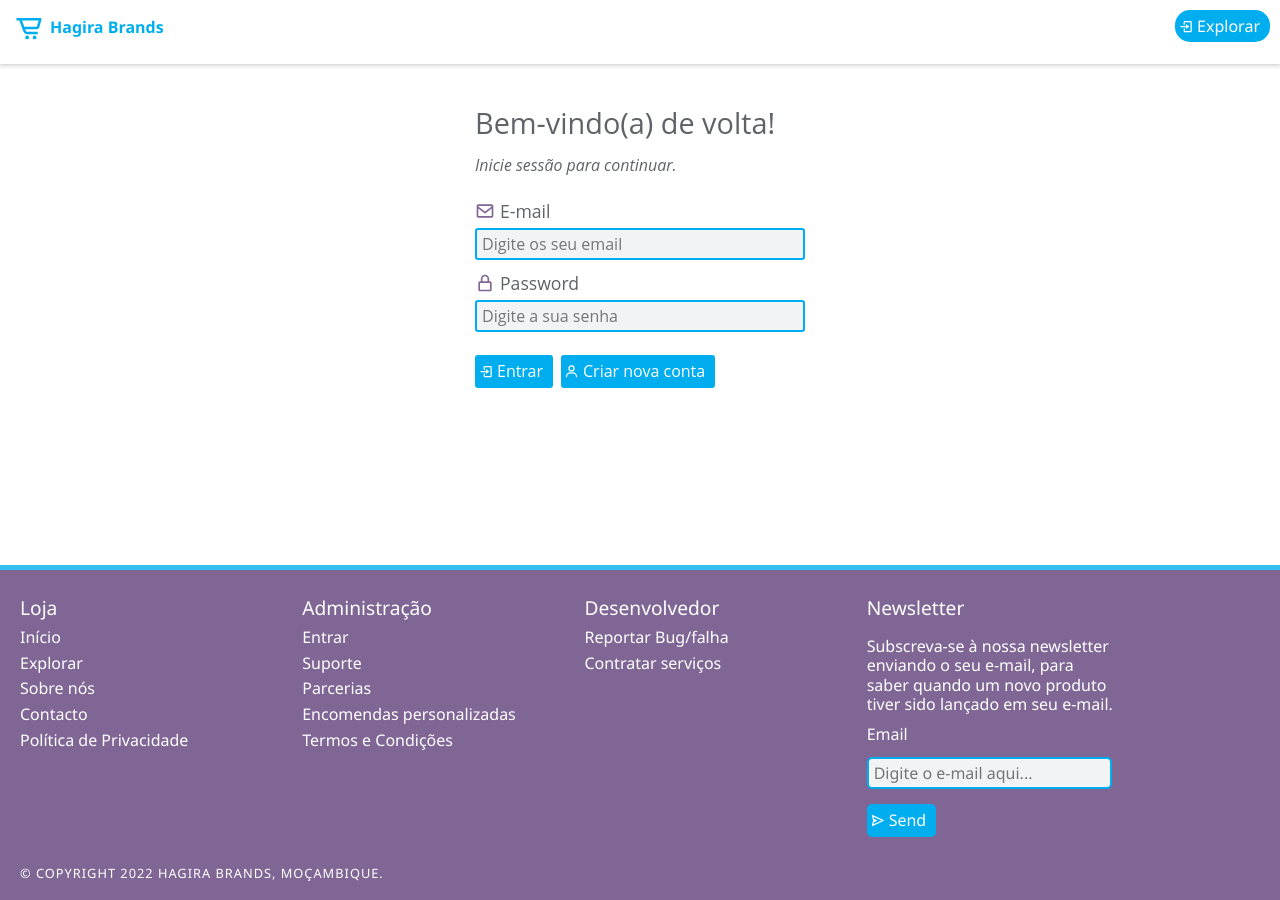
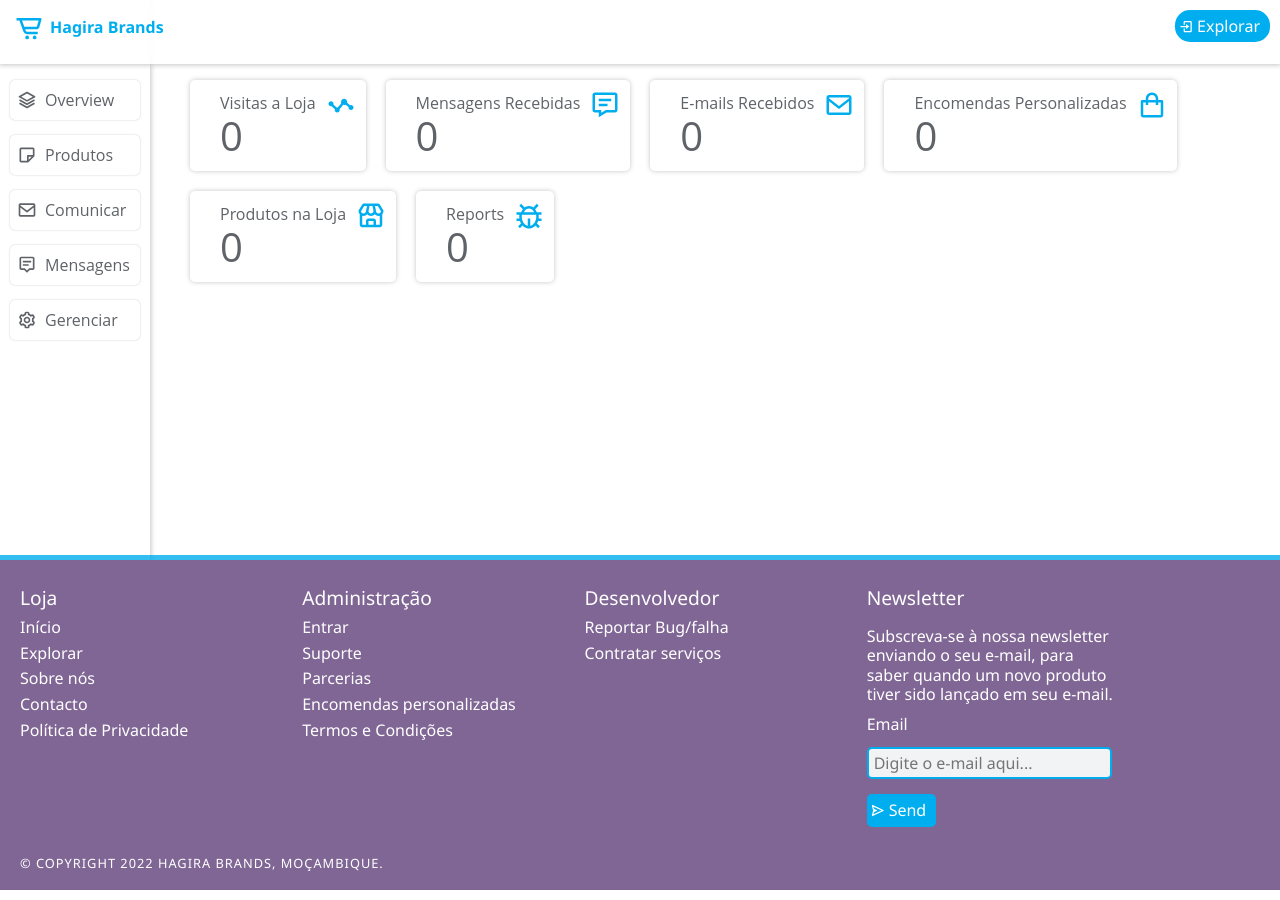
Before and after one commit to KainNhantumbo/Hagira-Brands-Store, a React (Create React App) app: page /admin in a window 1280 px wide. Before the commit this address led to /login. Built offline with nearby package versions, Linux system fonts and the light colour scheme.

Commit message:
feat: added overview component to  administration page (virtual routes)

```diff
--- a/src/components/RestrictedRoute.jsx
+++ b/src/components/RestrictedRoute.jsx
@@ -2,9 +2,9 @@
 
 // used to restrict acess to admin routes
 const RestritectedRoute = ({ children, user }) => {
-	if (!user?.email || !user?.password) {
-		return <Navigate to={'/login'} />;
-	}
+	// if (!user?.email || !user?.password) {
+	// 	return <Navigate to={'/login'} />;
+	// }
 	return children;
 };
 
--- a/src/pages/admin/Overview.jsx
+++ b/src/pages/admin/Overview.jsx
@@ -1,22 +1,52 @@
 import { OverviewContainer } from '../../styles/admin/overview';
-import { BiHelpCircle, BiAlarm} from 'react-icons/bi';
+import { BiStats, BiMessageDetail, BiEnvelope, BiShoppingBag, BiStore, BiBug} from 'react-icons/bi';
+import React, { useState } from 'react';
+
 
 const Overview = () => {
+  const [visitors, setVisitors] = useState(0);
+  const [emails, setEmails] = useState(0);
+  const [messages, setMessages] = useState(0);
+  const [orders, setOrders] = useState(0);
+  const [produts, setProduts] = useState(0);
+  const [reports, setReports] = useState(0);
+
 
 	return <OverviewContainer>
     	<section className='infograph'>
 				<div>
-					<BiHelpCircle />
-					<h3>Tem alguma questão?</h3>
+					<BiStats />
+					<h3>Visitas a Loja</h3>
 					<p>
-
+						{visitors}
 					</p>
 				</div>
 				<div>
-					<BiAlarm />
-					<h3>Horários de serviço</h3>
-					<p></p>
+					<BiMessageDetail />
+					<h3>Mensagens Recebidas</h3>
+					<p>{messages}</p>
 				</div>
+				<div>
+					<BiEnvelope />
+					<h3>E-mails Recebidos</h3>
+					<p>{emails}</p>
+				</div>
+				<div>
+					<BiShoppingBag />
+					<h3>Encomendas Personalizadas</h3>
+					<p>{orders}</p>
+				</div>
+				<div>
+					<BiStore />
+					<h3>Produtos na Loja</h3>
+					<p>{produts}</p>
+				</div>
+				<div>
+					<BiBug />
+					<h3>Reports</h3>
+					<p>{reports}</p>
+				</div>
+
 			</section>
   </OverviewContainer>;
 };
--- a/src/styles/admin.js
+++ b/src/styles/admin.js
@@ -7,7 +7,8 @@
 	position: relative;
 
 	article {
-    margin-left: 15vw;
+    margin-left: 170px;
+    padding: 0 20px;
 	}
 
 	aside {
--- a/src/styles/admin/overview.js
+++ b/src/styles/admin/overview.js
@@ -1,9 +1,10 @@
 import styled from 'styled-components';
 
 export const OverviewContainer = styled.section`
-.infograph {
+
+	.infograph {
 		display: flex;
-		justify-content: center;
+		justify-content: flex-start;
 		flex-flow: row wrap;
 		gap: 20px;
 
@@ -16,6 +17,7 @@
 
 			h3 {
 				padding: 0;
+				padding-right: 20px;
 			}
 
 			svg {
@@ -26,6 +28,11 @@
 				top: 10px;
 				color: rgb(${({ theme }) => theme.primary});
 			}
+
+      p {
+        font-size: 2.5rem;
+        padding-top: 5px;
+      }
 		}
 	}
 `;
```
